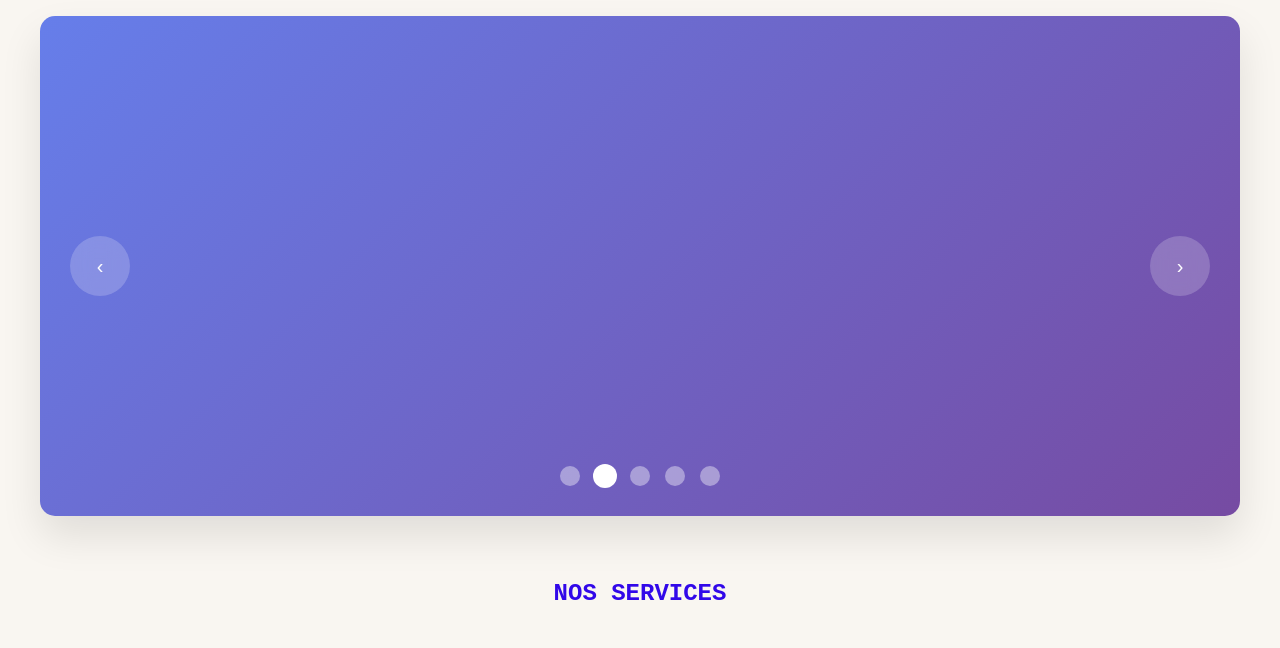
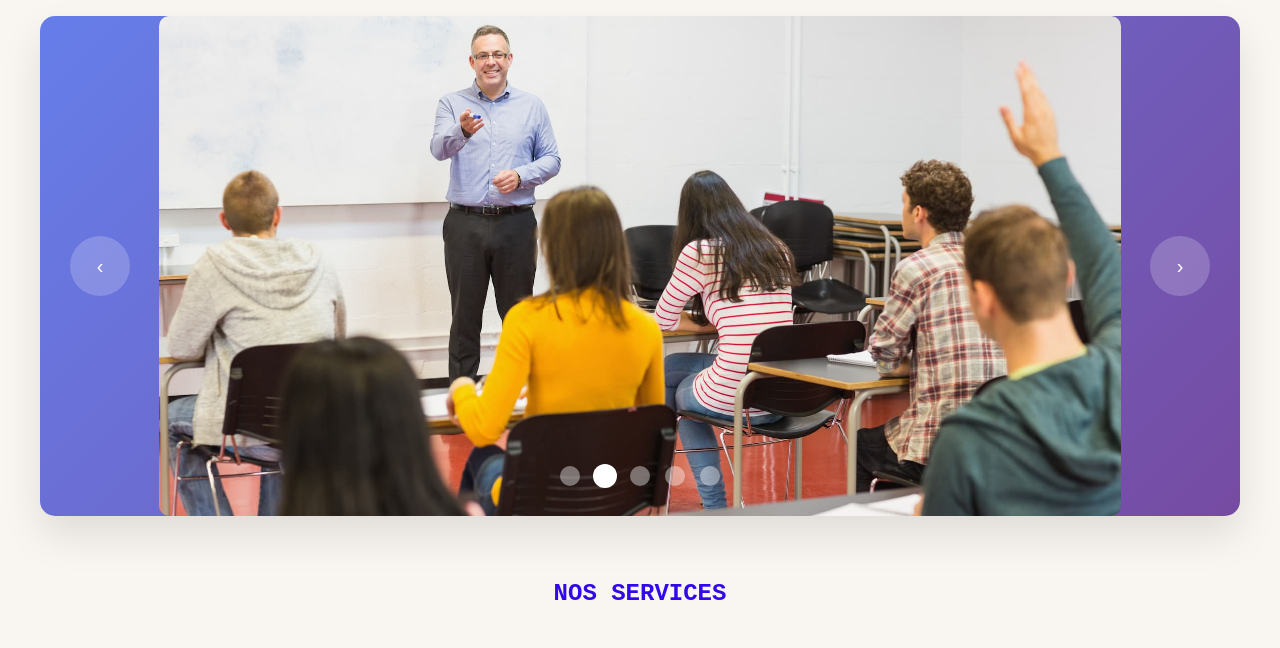
Before and after one commit to Angem-n/english-institute, a plain HTML site: page index.html in a window 1280 px wide. Shown: the part 105-753 px from the top of the page. Drawn offline with nearby package versions, Linux system fonts and the light colour scheme.

Commit message:
tchai tchai

```diff
--- a/css/style.css
+++ b/css/style.css
@@ -279,14 +279,6 @@
      box-shadow: 0 20px 40px rgba(0, 0, 0, 0.1);
      margin: 40px auto;
      max-width: 1200px;
-     display: flex;
-     justify-content: center;
-     /* centre horizontalement */
-     align-items: center;
-     /* centre verticalement si besoin */
-     overflow: hidden;
- }
-
 
  }
 
@@ -316,18 +308,15 @@
  }
 
  .carousel-slide img {
-     width: 100%;
-     height: 100%;
-     object-fit: cover;
-     object-position: center;
-     position: absolute;
-     top: 0;
-     left: 0;
-     z-index: 1;
-     min-width: 100%;
-     min-height: 100%;
- }
-
+    max-width: 100%;
+    max-height: 100%;
+    object-fit: cover;
+    object-position: center;
+    display: block;
+    margin: 0 auto; /* <-- centre l'image dans le slide */
+    position: relative; /* <-- évite qu'elle colle à gauche */
+    border-radius: 10px; /* optionnel : arrondi */
+}
  .slide-overlay {
      position: absolute;
      top: 0;
```
